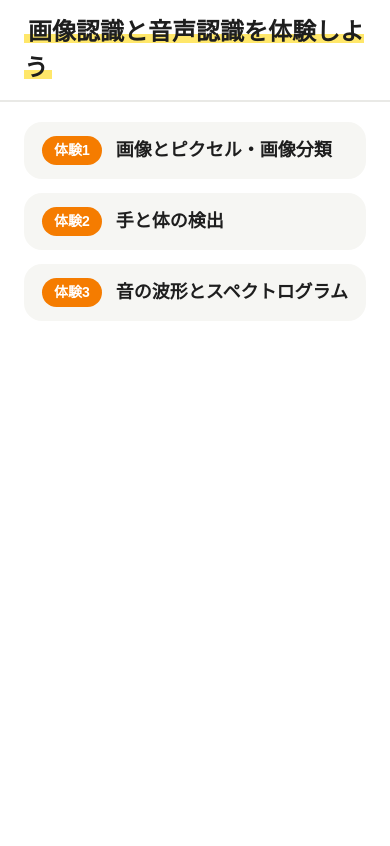
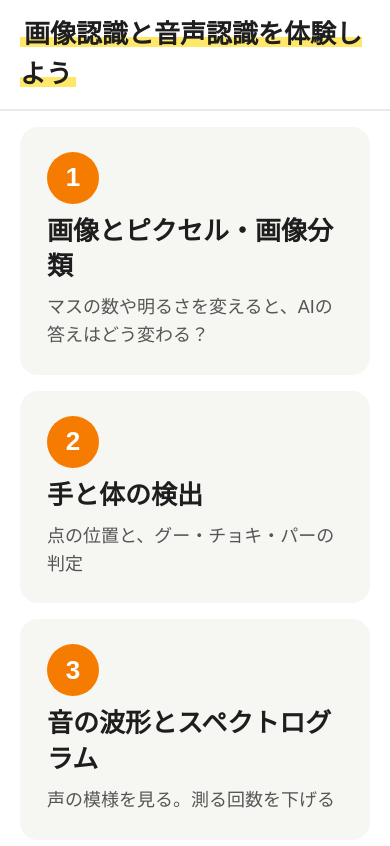
Before and after one commit to USA-TKS/cyber-agent-course, a plain HTML site: page image-speech-demos/index.html in a window 390 px wide. Drawn offline with Linux system fonts and the light colour scheme; a web font is replaced by a local one.

Commit message:
体験ページ：見出しの右に「← メニュー」を足して一覧へ戻れるようにし、一覧のページをノートブックのメニューと同じカードの形にして画面いっぱいに並べる
Co-Authored-By: Claude Opus 5.5 <noreply@anthropic.com>

```diff
--- a/image-speech-demos/index.html
+++ b/image-speech-demos/index.html
@@ -9,18 +9,29 @@
 <link href="https://fonts.googleapis.com/css2?family=Zen+Maru+Gothic:wght@500;700;900&display=swap" rel="stylesheet">
 <style>
 :root {
-    --bg: #ffffff; --ink: #1e1e1e; --accent: #f57c00; --hl: #ffe76a;
+    --bg: #ffffff; --ink: #1e1e1e; --muted: #555555; --accent: #f57c00; --hl: #ffe76a;
     --line: #e9e9e6; --panel: #f6f6f3; --radius: 18px;
     --font: 'Zen Maru Gothic', sans-serif;
 }
 * { box-sizing: border-box; margin: 0; padding: 0; }
-body { background: var(--bg); color: var(--ink); font-family: var(--font); font-weight: 500; font-size: 16px; line-height: 1.5; }
-header { padding: 14px 24px; border-bottom: 2px solid var(--line); }
-header h1 { display: inline; font-size: 24px; font-weight: 900; background: linear-gradient(transparent 60%, var(--hl) 60%, var(--hl) 92%, transparent 92%); padding: 0 4px; }
-main { max-width: 640px; padding: 20px 24px; display: grid; gap: 14px; }
-a { display: flex; align-items: center; gap: 14px; padding: 14px 18px; border-radius: var(--radius); background: var(--panel); color: var(--ink); text-decoration: none; font-size: 18px; font-weight: 900; }
-a:hover { outline: 2px solid var(--accent); }
-a .tag { padding: 4px 12px; border-radius: 999px; background: var(--accent); color: #fff; font-size: 14px; }
+body { display: flex; flex-direction: column; min-height: 100vh; background: var(--bg); color: var(--ink); font-family: var(--font); font-weight: 500; font-size: 18px; line-height: 1.55; }
+header { padding: 18px 32px; border-bottom: 2px solid var(--line); }
+header h1 { display: inline; font-size: 36px; font-weight: 900; background: linear-gradient(transparent 60%, var(--hl) 60%, var(--hl) 92%, transparent 92%); padding: 0 4px; }
+main { flex: 1; display: grid; grid-template-columns: repeat(3, 1fr); gap: 24px; padding: 24px 32px 32px; }
+a.item { display: flex; flex-direction: column; justify-content: center; gap: 20px; padding: 40px 36px; border-radius: var(--radius); background: var(--panel); color: var(--ink); text-decoration: none; border: 3px solid transparent; }
+a.item:hover { border-color: var(--ink); }
+a.item .num { display: inline-grid; place-items: center; width: 88px; height: 88px; border-radius: 50%; background: var(--accent); color: #fff; font-size: 44px; font-weight: 900; }
+a.item h3 { min-height: 2.7em; font-size: 40px; font-weight: 900; line-height: 1.35; }
+a.item p { min-height: 3.1em; font-size: 24px; color: var(--muted); }
+@media (max-width: 900px) {
+    header { padding: 14px 20px; }
+    header h1 { font-size: 26px; }
+    main { grid-template-columns: 1fr; gap: 16px; padding: 16px 20px 20px; }
+    a.item { gap: 10px; padding: 22px 24px; }
+    a.item .num { width: 52px; height: 52px; font-size: 26px; }
+    a.item h3 { min-height: 0; font-size: 26px; }
+    a.item p { min-height: 0; font-size: 18px; }
+}
 </style>
 </head>
 <body>
@@ -28,9 +39,9 @@ a .tag { padding: 4px 12px; border-radius: 999px; background: var(--accent); col
     <h1>画像認識と音声認識を体験しよう</h1>
 </header>
 <main>
-    <a href="1_image_classification.html"><span class="tag">体験1</span>画像とピクセル・画像分類</a>
-    <a href="2_hand_body_detection.html"><span class="tag">体験2</span>手と体の検出</a>
-    <a href="3_sound_waveform.html"><span class="tag">体験3</span>音の波形とスペクトログラム</a>
+    <a class="item" href="1_image_classification.html"><span class="num">1</span><h3>画像とピクセル・画像分類</h3><p>マスの数や明るさを変えると、AIの答えはどう変わる？</p></a>
+    <a class="item" href="2_hand_body_detection.html"><span class="num">2</span><h3>手と体の検出</h3><p>点の位置と、グー・チョキ・パーの判定</p></a>
+    <a class="item" href="3_sound_waveform.html"><span class="num">3</span><h3>音の波形とスペクトログラム</h3><p>声の模様を見る。測る回数を下げる</p></a>
 </main>
 </body>
 </html>
```
Also changed, not shown: image-speech-demos/1_image_classification.html (+2 -0 lines), image-speech-demos/2_hand_body_detection.html (+2 -0 lines), image-speech-demos/3_sound_waveform.html (+2 -0 lines).
